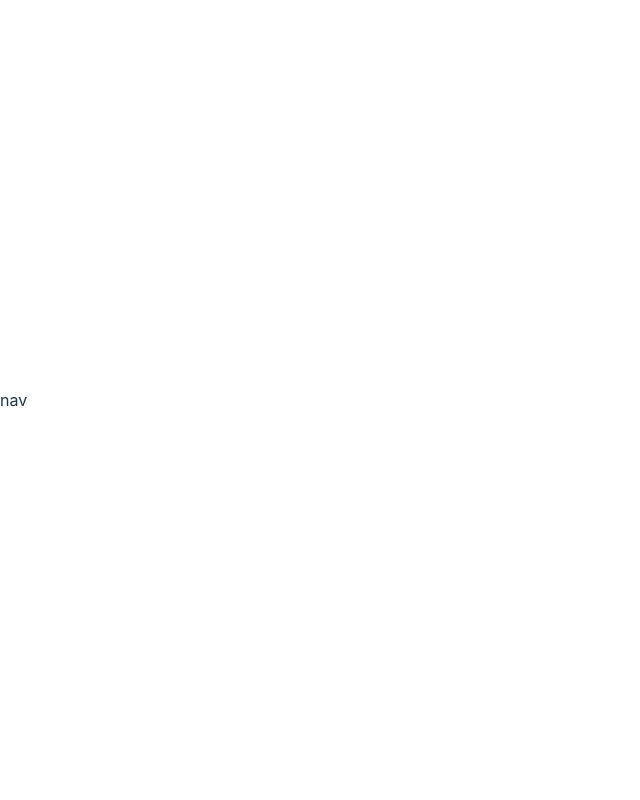
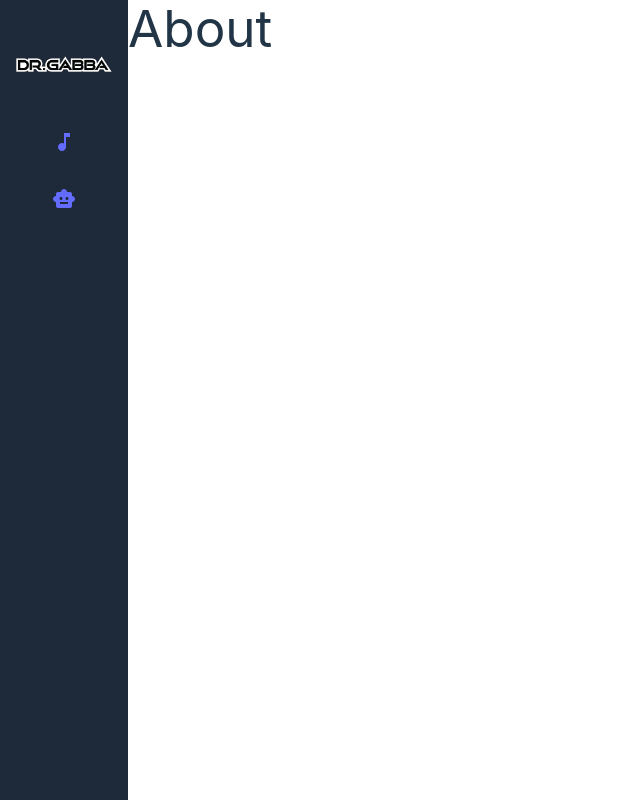
Before and after one commit to hzkm613/spotify-api-practice, a React (Vite) app: page /about in a window 1280 px wide. Before the commit this address had no page. Shown: the whole page, without its empty margins (0-640 px from the left). Built offline with nearby package versions, Linux system fonts and the light colour scheme.

Commit message:
Set up Navbar

```diff
--- a/package.json
+++ b/package.json
@@ -10,6 +10,10 @@
     "preview": "vite preview"
   },
   "dependencies": {
+    "@emotion/react": "^11.14.0",
+    "@emotion/styled": "^11.14.0",
+    "@mui/icons-material": "^6.4.1",
+    "@mui/material": "^6.4.1",
     "@tailwindcss/vite": "^4.0.0",
     "react": "^18.3.1",
     "react-dom": "^18.3.1",
--- a/src/App.jsx
+++ b/src/App.jsx
@@ -1,15 +1,21 @@
-import { Route, Routes, BrowserRouter } from "react-router-dom";
+import { BrowserRouter as Router, Route, Routes } from "react-router-dom"; // Wrap with BrowserRouter
 import Home from "./pages/Home";
+import About from "./pages/About";
 import Navbar from "./components/Navbar";
 
 function App() {
   return (
-    <BrowserRouter>
-      <Navbar />
-      <Routes>
-        <Route path="/" element={<Home />} />
-      </Routes>
-    </BrowserRouter>
+    <Router>
+      <div className="flex h-screen">
+        <Navbar />
+        <div className="flex-1">
+          <Routes>
+            <Route path="/" element={<Home />} />
+            <Route path="/about" element={<About />} />
+          </Routes>
+        </div>
+      </div>
+    </Router>
   );
 }
 
--- a/src/components/Navbar.jsx
+++ b/src/components/Navbar.jsx
@@ -1,9 +1,31 @@
 import React from "react";
+import { Link } from "react-router-dom";
+import Logo from "../assets/image/logo.png";
+import SmartToyIcon from "@mui/icons-material/SmartToy";
+import MusicNoteIcon from "@mui/icons-material/MusicNote";
 
 const Navbar = () => {
   return (
-    <div>
-      <span>nav</span>
+    <div className="flex flex-col items-center w-1/2 h-full bg-gray-800 text-white p-4">
+      <div className="flex justify-center mb-4">
+        <img
+          src={Logo}
+          alt="Dr.Gabba Logo"
+          className="w-24 h-24 object-contain"
+        />
+      </div>
+      <ul className="space-y-8">
+        <li>
+          <Link to={"/"}>
+            <MusicNoteIcon />
+          </Link>
+        </li>
+        <li>
+          <Link to={"/about"}>
+            <SmartToyIcon />
+          </Link>
+        </li>
+      </ul>
     </div>
   );
 };
--- /dev/null
+++ b/src/pages/About.jsx
@@ -0,0 +1,11 @@
+import React from "react";
+
+const About = () => {
+  return (
+    <div>
+      <h1>About</h1>
+    </div>
+  );
+};
+
+export default About;
```
Also changed, not shown: 1 other file (tests, documents, lock files or other folders).
